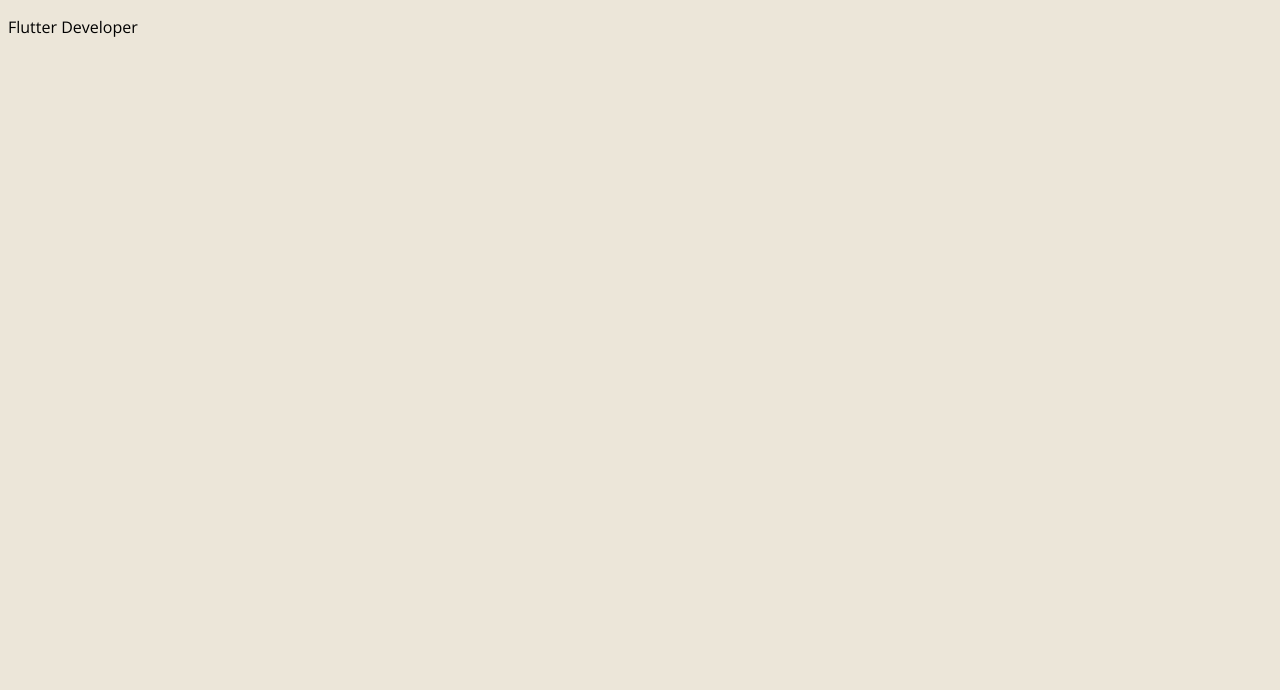
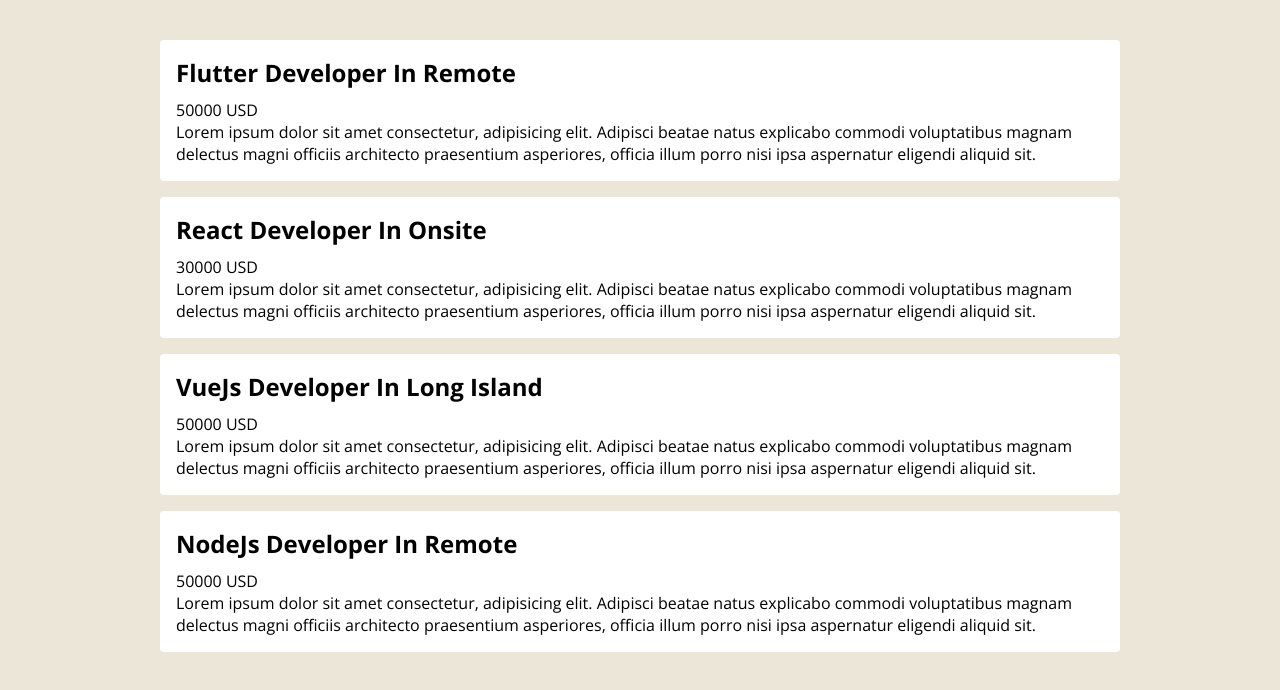
Before and after one commit to herocodess/vue-hyrule-jobs, a Vue app: page / in a window 1280 px wide. Shown: the top 690 px of the page. Built offline with nearby package versions, Linux system fonts and the light colour scheme.

Commit message:
using props and types

```diff
--- a/src/App.vue
+++ b/src/App.vue
@@ -1,16 +1,18 @@
 <template>
   <div class="app">
-    <p>{{jobs[0].title}}</p>
+    <JobsList :jobs="jobs"/>
   </div>
 </template>
 
 <script lang="ts">
 import { defineComponent,  ref } from 'vue';
 import Job from './models/job';
+import JobsList from '@/components/JobsList.vue';
 
 export default defineComponent({
   name: 'App',
   components: {
+    JobsList,
   },
   setup() {
 
@@ -26,19 +28,19 @@
           title: "React Developer",
           location: "Onsite",
           salary: 30000,
-          id: '1'
+          id: '2'
         },
         {
           title: "VueJs Developer",
           location: "Long Island",
           salary: 50000,
-          id: '1'
+          id: '3'
         },
         {
           title: "NodeJs Developer",
           location: "Remote",
           salary: 50000,
-          id: '1'
+          id: '4'
         },
       ])
 
--- /dev/null
+++ b/src/components/JobsList.vue
@@ -0,0 +1,64 @@
+<template>
+    <div class="job-list">
+        <ul>
+            <li v-for="job in jobs" :key="job.id">
+                <h2>
+                    {{job.title}} in {{job.location}}
+                </h2>
+                <div class="salary">
+                    {{job.salary}} USD
+                </div>
+                <div class="description">
+                    Lorem ipsum dolor sit amet consectetur, adipisicing elit. Adipisci beatae natus explicabo commodi voluptatibus magnam delectus magni officiis architecto praesentium asperiores, officia illum porro nisi ipsa aspernatur eligendi aliquid sit.
+                </div>
+            </li>
+        </ul>
+    </div>
+</template>
+
+<script lang="ts">
+import { defineComponent, PropType } from 'vue';
+import Job from '@/models/job';
+
+
+export default defineComponent({
+    props: {
+        jobs: {
+            required: true,
+            type: Array as PropType<Job[]>,
+        }
+    }
+})
+</script>
+
+<style scoped>
+.job-list {
+    max-width: 960px;
+    margin: 40px auto;
+  }
+  .job-list ul {
+    padding: 0;
+  }
+  .job-list li {
+    list-style-type: none;
+    background: white;
+    padding: 16px;
+    margin: 16px 0;
+    border-radius: 4px;
+  }
+  .job-list h2 {
+    margin: 0 0 10px;
+    text-transform: capitalize;
+  }
+  .salary {
+    display: flex;
+  }
+  .salary img {
+    width: 30px;
+  }
+  .salary p {
+    color: #17bf66;
+    font-weight: bold;
+    margin: 10px 4px;
+  }
+</style>
```
